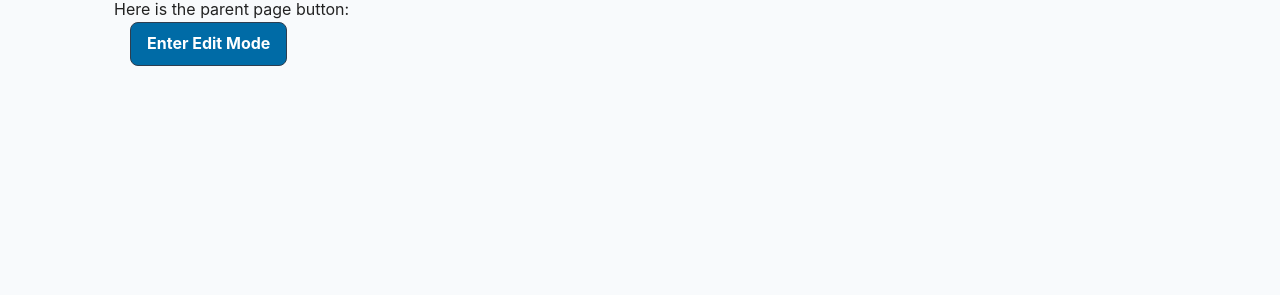
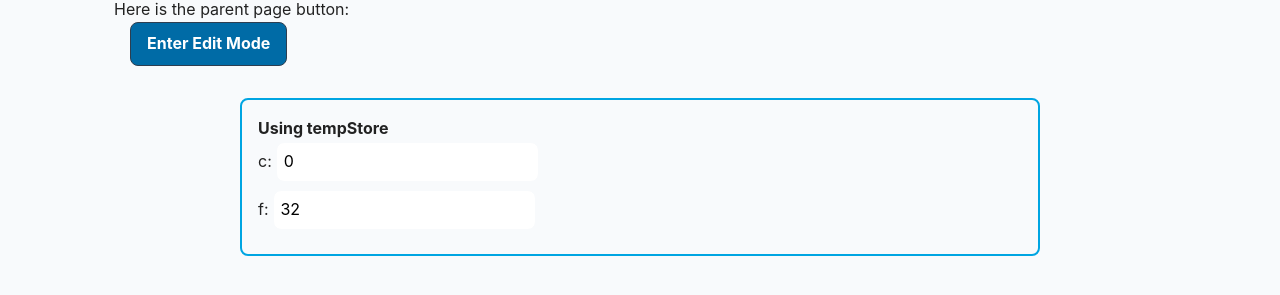
Before and after one commit to Rhysling/learn-sveltekit, a SvelteKit app: page /examples/context-experiments in a window 1280 px wide. Shown: the part 383-678 px from the top of the page. Built offline with nearby package versions, Linux system fonts and the light colour scheme; no server answers.

Commit message:
Reactive store pattern.

```diff
--- /dev/null
+++ b/src/lib/context/temperature-store.svelte.ts
@@ -0,0 +1,22 @@
+class Temperature {
+	#celsius = $state(0);
+	#farenheit = $state(32);
+
+	get celsius() {
+		return this.#celsius;
+	}
+	set celsius(v) {
+		this.#celsius = v;
+		this.#farenheit = v * (9 / 5) + 32;
+	}
+
+	get farenheit() {
+		return this.#farenheit;
+	}
+	set farenheit(v) {
+		this.#farenheit = v;
+		this.#celsius = ((v - 32) * 5) / 9;
+	}
+}
+
+export const tempStore = new Temperature();
--- a/src/routes/examples/context-experiments/+page.svelte
+++ b/src/routes/examples/context-experiments/+page.svelte
@@ -1,6 +1,7 @@
 <script lang="ts">
 	import { setEditMode } from "$lib/context/edit-mode";
 	import SubComponent from "../context-experiments/SubComp.svelte";
+	import { tempStore } from "$lib/context/temperature-store.svelte";
 
 	let editMode = $state({
 		isActive: false,
@@ -18,8 +19,32 @@
 	{editMode.isActive ? "Exit Edit Mode" : "Enter Edit Mode"}
 </button>
 
-<style>
+<div class="temperature">
+	<div class="group-title">Using tempStore</div>
+	<div>c: <input type="number" bind:value={tempStore.celsius} /></div>
+	<div>f: <input type="number" bind:value={tempStore.farenheit} /></div>
+</div>
+
+<style lang="scss">
+	@use "../../../lib/styles/custom-variables" as c;
+
 	.child {
 		padding: 3rem;
 	}
+
+	.group-title {
+		font-weight: bold;
+	}
+
+	.temperature {
+		margin: 2rem auto;
+		padding: 1rem;
+		max-width: min(800px, 80vw);
+		border: 2px solid var(--main-lighter);
+		border-radius: var(--radius);
+
+		@media only screen and (width <= c.$bp-small) {
+			font-size: 0.85rem;
+		}
+	}
 </style>
```
Also changed, not shown: src/routes/examples/reactive-patterns/+page.svelte (+7 -0 lines).
